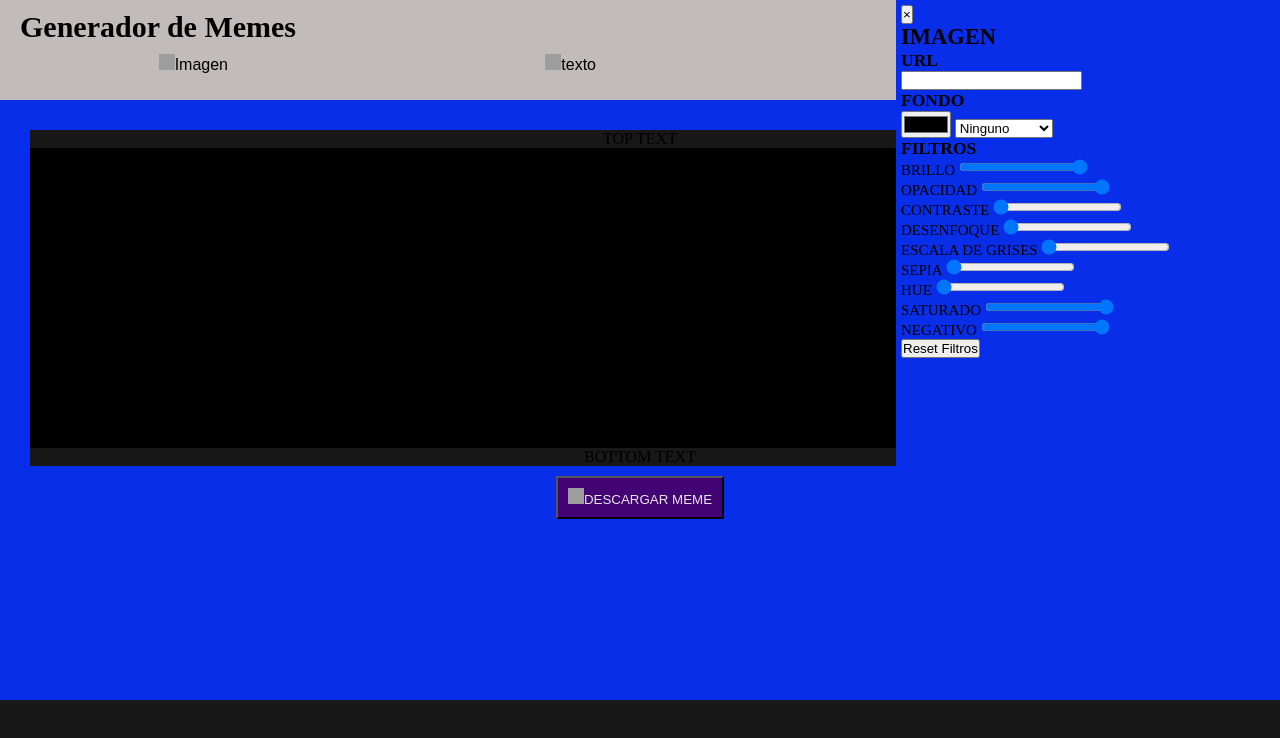
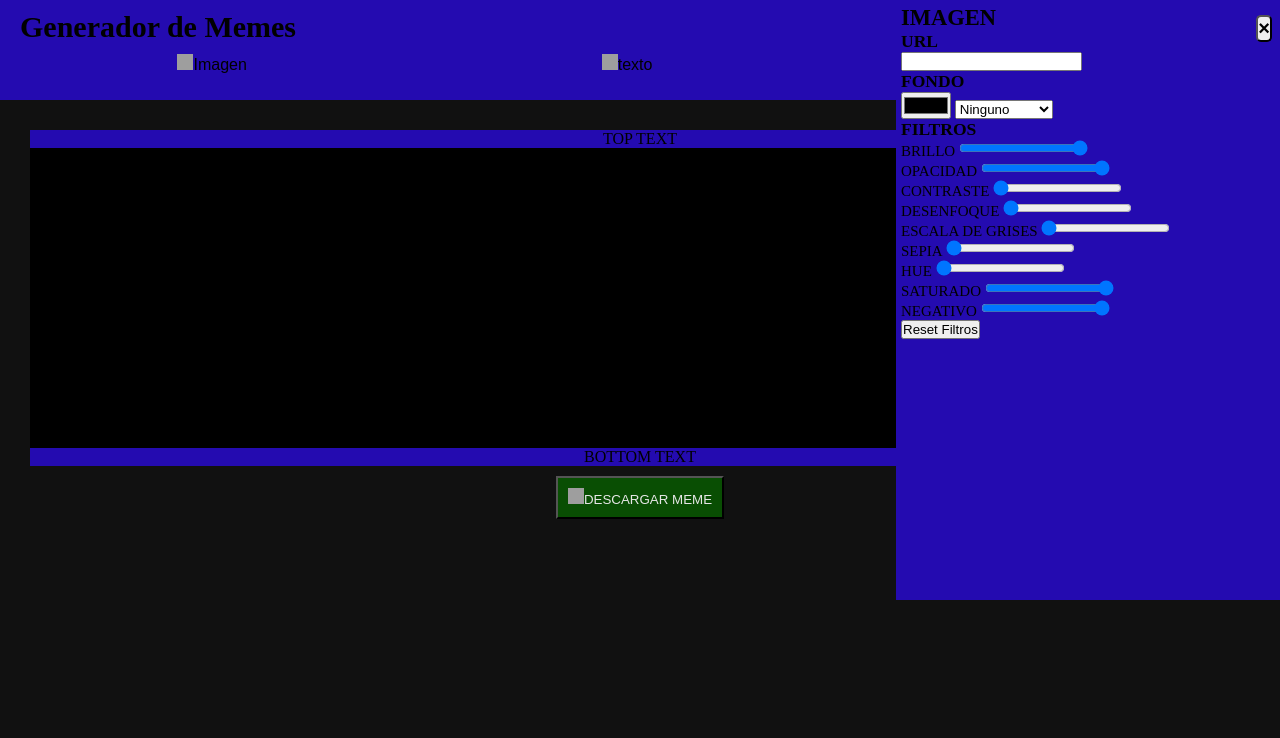
Before and after one commit to BeatrizAmarilla/generadorDeMemes, a plain HTML site: page index.html in a window 1280 px wide. Both pictures are taken after a click on the button "Imagen". Drawn offline with nearby package versions, Linux system fonts and the light colour scheme; grey boxes are pictures that could not be loaded.

Commit message:
agrego modo claroy oscuro

```diff
--- a/css/style.css
+++ b/css/style.css
@@ -1,19 +1,17 @@
 :root {
-    --background-primary: #181818;
-    --background-secondary: #082eea;
+    --background-primary: #111111;
+    --background-secondary: #240bb0;
     --font-color-primary: #e7e7e7;
     --font-color-secondary: #e7e7e7;
-    --button-color-primary: #430373;
-    --button-color-hover: #4f038a;
+    --button-color-primary: #094e03;
 }
 
 [data-theme="light-theme"] {
     --background-primary: #e7e7e7;
     --background-secondary: #ababab;
-    --font-color-primary: #181818;
+    --font-color-primary: #d9d7d7;
     --font-color-secondary: #e7e7e7;
-    --button-color-primary: #7b26bc;
-    --button-color-hover: #8e34d2;
+    --button-color-primary: #01ba33;
 }
 body {
     /* display: flex;
@@ -33,6 +31,12 @@ body {
     color: var(--font-color-primary);
 }
 
+ .light{
+    display: block;
+ }
+
+
+
 .hidden {
     display: none;
 }
@@ -48,7 +52,7 @@ body {
 .header{
     width: 100%;
     height: 100px;
-    background-color: rgb(194, 187, 187);
+    background-color: var(--background-secondary);
 
 }
 
@@ -74,8 +78,8 @@ body {
 
 .main{
     width: 100%;
-    height: 600px;
-    background-color:var(--background-secondary);
+    height: 400px;
+    background-color:var(--background-primary);
     padding: 30px;
     display: block;
     justify-content: center;
@@ -88,14 +92,15 @@ body {
     justify-content: center;
     text-align: center;
 
+
 }
 
 .mainTopText{
-    background-color: var(--background-primary);
+    background-color: var(--background-secondary);
 }
 
 .mainBottomText{
-    background-color:var(--background-primary);
+    background-color:var(--background-secondary);
 }
 
 .mainImagen{
@@ -144,6 +149,24 @@ body {
     right: 0;
 
    }
+   .buttonClosePanelImage{
+    position: absolute;
+    right: 8px;
+    margin-top: 10px;
+    border-radius: 5px;
+    font-weight: bold;
+    font-size: 20px;
+}
+
+.buttonClosePanelText{
+    position: absolute;
+    right: 8px;
+    margin-top: 10px;
+    border-radius: 5px;
+    font-weight: bold;
+    font-size: 20px;
+}
+
 
    @media screen and (min-width: 768px) {
 
--- a/index.html
+++ b/index.html
@@ -16,9 +16,11 @@
         <div class="header_button">
             <button class="header__boton buttonImage" id="buttonImage"><img width="16" height="16" src="https://img.icons8.com/tiny-glyph/16/image.png" alt="image"/>Imagen</button>
             <button class="header__boton buttonTexto" id="buttonTexto"><img width="16" height="16" src="https://img.icons8.com/tiny-glyph/16/xbox-a.png" alt="xbox-a"/>texto</button>
-            <button class="header__boton changeTheme">
-                <img width="16" height="16" src="https://img.icons8.com/sf-ultralight-filled/16/light.png" alt="light"/>Modo oscuro
-                <img width="16" height="16" src="https://img.icons8.com/fluency-systems-regular/16/light.png" alt="light"/>Modo claro
+            <button class="header__boton change-theme">
+                <span class="dark hidden" id="dark">
+                <img width="16" height="16" src="https://img.icons8.com/sf-ultralight-filled/16/light.png" alt="light" class="darkMode"/>Modo oscuro</span>
+                <span class="light" id="light">
+                <img width="16" height="16" src="https://img.icons8.com/fluency-systems-regular/16/light.png" alt="light" class="lightMode"/>Modo claro</span>
             </button>
         </div>
     </header>
--- a/js/index.js
+++ b/js/index.js
@@ -320,9 +320,6 @@ $(".buttonImage").addEventListener("click", () => {
   $(".asideTexto").style.display = "none"
 })
 
-
-
-
 //boton de descarga
 
 const downloadImage = () => {
@@ -330,6 +327,23 @@ const downloadImage = () => {
     saveAs(blob, "my-meme.png")
   })
 }
+//modo oscuro
+$(".change-theme").addEventListener("click", () => {
+  const currentTheme = $("body").getAttribute("data-theme")
+  if (currentTheme) {
+      $("body").removeAttribute("data-theme", "light-theme")
+  } else {
+      $("body").setAttribute("data-theme", "light-theme")
+  }
+
+})
+
+$(".change-theme").addEventListener("click", () => {
+  $(".dark").classList.toggle("hidden");
+  $(".light").classList.toggle("hidden");
+});
+
+
 
 
 $("#download").addEventListener("click", downloadImage)
```
